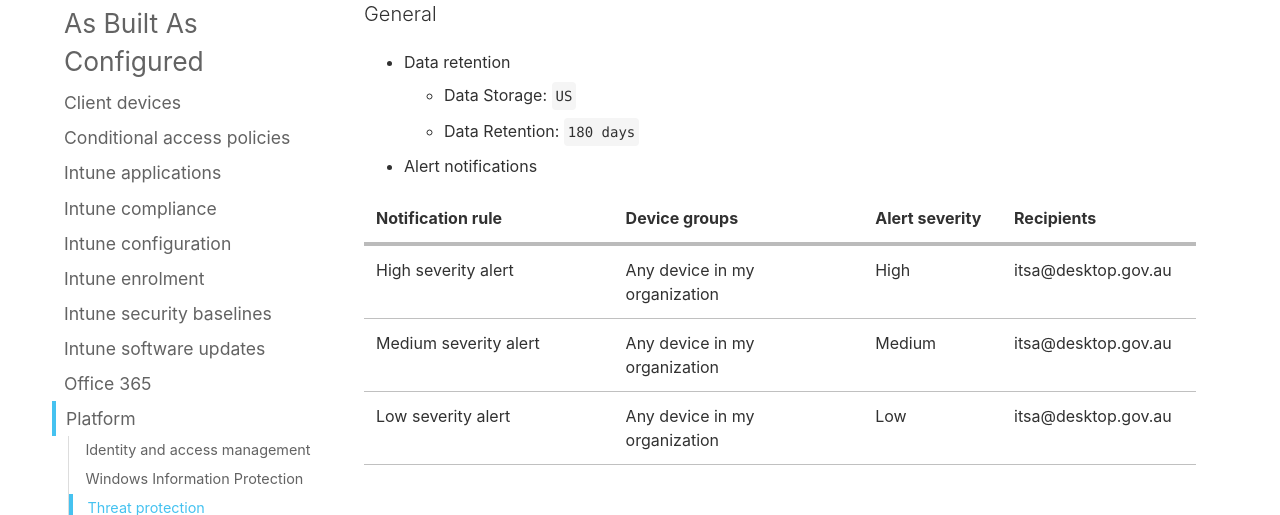
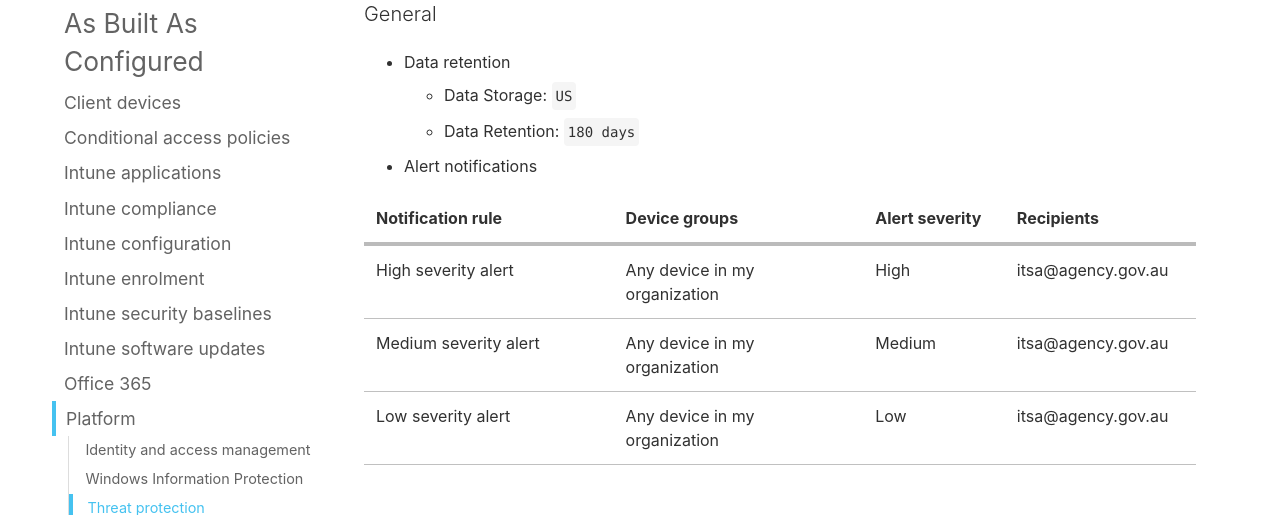
Before and after one commit to ASD-Blueprint/desktop.gov.au, a Jekyll site: the page built from blueprint/abac/platform.md, in a window 1280 px wide and 900 px high, scrolled down 16441 px. Shown: the top 515 px of the window. Built offline with Jekyll 4.4.1, drawn with Linux system fonts in a browser that asks for light colours; comment, search, counter and statistics services are not loaded.

Commit message:
Remove ambiguity: replace itsa@desktop.gov.au with itsa@agency.gov.au

```diff
--- a/blueprint/abac/platform.md
+++ b/blueprint/abac/platform.md
@@ -469,9 +469,9 @@
 
 Notification rule | Device groups | Alert severity | Recipients
 --- | --- | --- | ---
-High severity alert | Any device in my organization | High | itsa@desktop.gov.au
-Medium severity alert | Any device in my organization | Medium | itsa@desktop.gov.au
-Low severity alert | Any device in my organization | Low | itsa@desktop.gov.au
+High severity alert | Any device in my organization | High | itsa@agency.gov.au
+Medium severity alert | Any device in my organization | Medium | itsa@agency.gov.au
+Low severity alert | Any device in my organization | Low | itsa@agency.gov.au
 
 * Power BI reports: `Not Configured`
 * Advanced features
```
